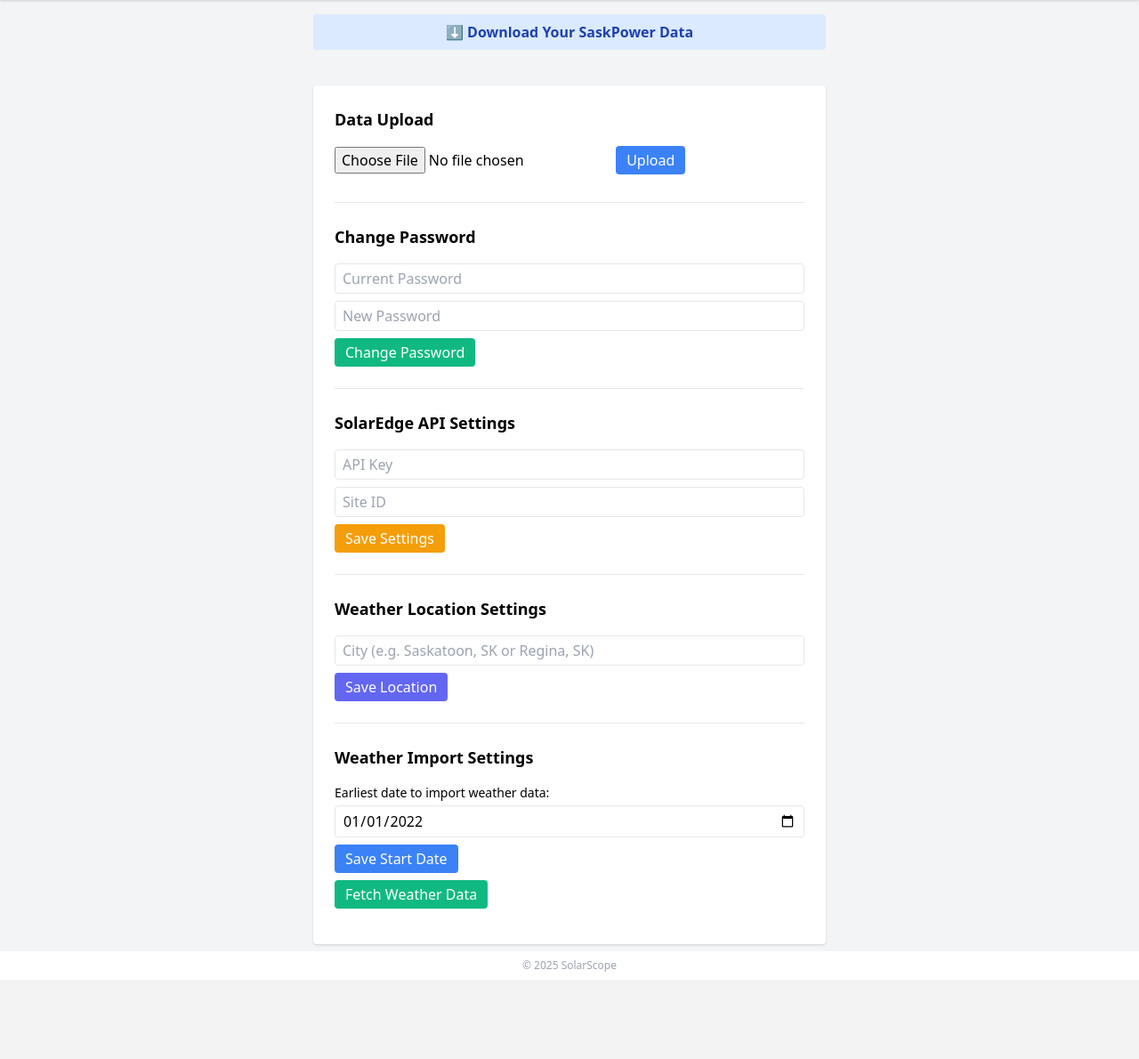
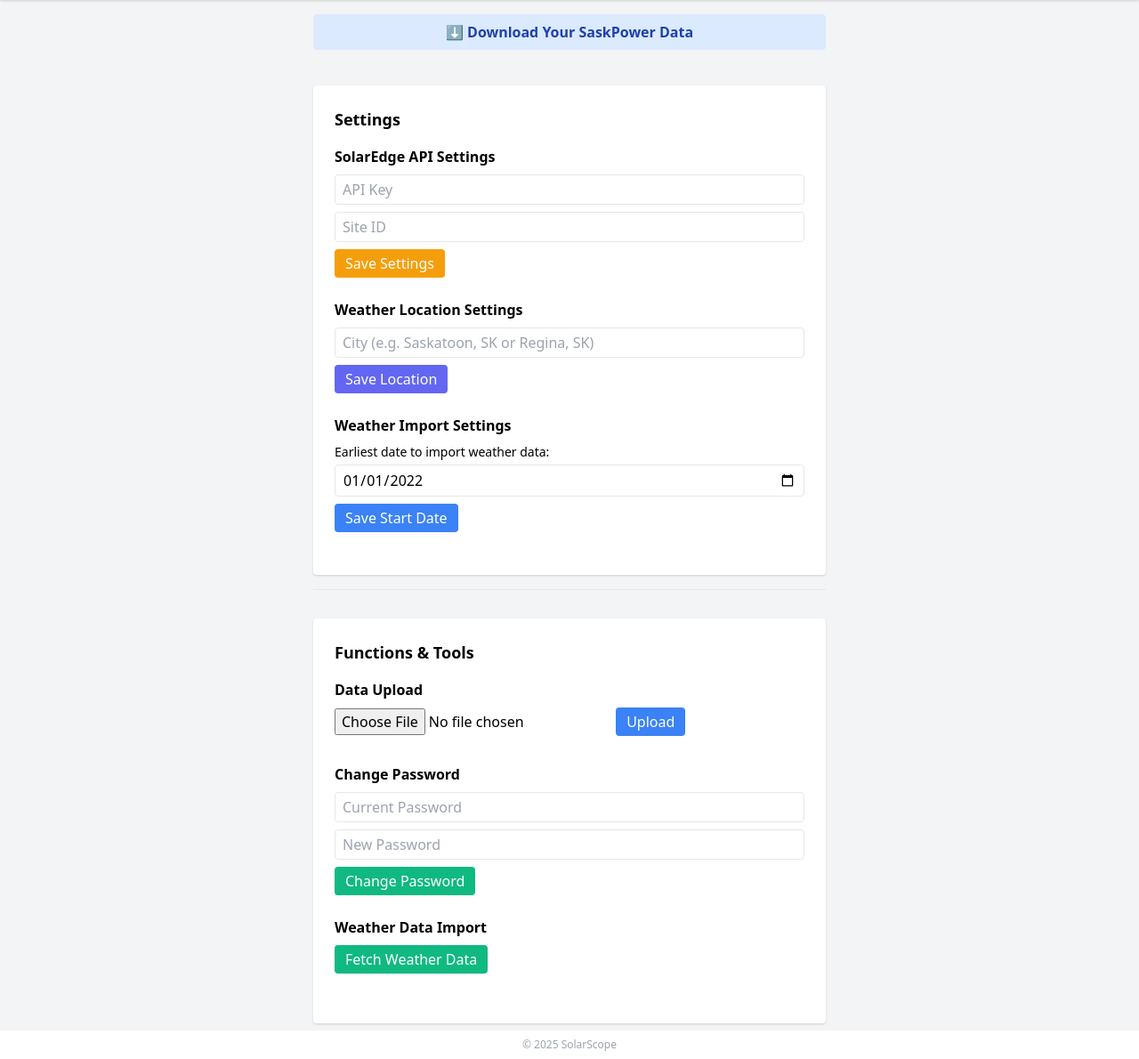
Before and after one commit to scottwf/solarscope, a Flask app: page /admin in a window 1280 px wide. Shown: the part 60-1250 px from the top of the page at 89% size. Before the commit the page ends 1152 px from the top, so only its background shows below. Run offline with Flask 3, Linux system fonts and the light colour scheme; the visitor is signed in with stand-in values (Sample User, id 1); data that the repository does not hold is empty.

Commit message:
Refactor admin page into settings and functions sections

```diff
--- a/app/templates/admin.html
+++ b/app/templates/admin.html
@@ -16,29 +16,78 @@
     <a href="https://www.saskpower.com/accounts-services/manage-your-account/myaccount" target="_blank" rel="noopener" class="block mb-4 px-4 py-2 bg-blue-100 text-blue-800 rounded hover:bg-blue-200 text-center font-semibold">⬇️ Download Your SaskPower Data</a>
   </div>
   <main class="flex-1 flex flex-col items-center p-2">
-    <div class="w-full max-w-xl bg-white rounded shadow p-6 mt-4">
-      <h2 class="text-lg font-semibold mb-4">Data Upload</h2>
+    <!-- SETTINGS SECTION -->
+    <section class="w-full max-w-xl bg-white rounded shadow p-6 mt-4">
+      <h2 class="text-lg font-semibold mb-4">Settings</h2>
+
+      <!-- SolarEdge API Settings -->
+      <div class="mb-6">
+        <h3 class="font-semibold mb-2">SolarEdge API Settings</h3>
+        <form id="solarForm" method="POST" action="/admin/solar-settings">
+          <input type="text" id="solarApiKey" name="api_key" placeholder="API Key" class="border rounded px-2 py-1 mb-2 w-full"><br>
+          <input type="text" id="solarSiteId" name="site_id" placeholder="Site ID" class="border rounded px-2 py-1 mb-2 w-full"><br>
+          <button type="submit" class="px-3 py-1 rounded bg-yellow-500 text-white hover:bg-yellow-600">Save Settings</button>
+        </form>
+        <div id="solarStatus" class="text-sm mt-2"></div>
+      </div>
+
+      <!-- Weather Location Settings -->
+      <div class="mb-6">
+        <h3 class="font-semibold mb-2">Weather Location Settings</h3>
+        <form id="weatherForm" method="POST" action="/admin/weather-settings">
+          <input type="text" id="weatherLocation" name="location" placeholder="City (e.g. Saskatoon, SK or Regina, SK)" class="border rounded px-2 py-1 mb-2 w-full"><br>
+          <button type="submit" class="px-3 py-1 rounded bg-indigo-500 text-white hover:bg-indigo-600">Save Location</button>
+        </form>
+        <div id="weatherStatus" class="text-sm mt-2"></div>
+      </div>
+
+      <!-- Weather Import Settings -->
+      <div class="mb-6">
+        <h3 class="font-semibold mb-2">Weather Import Settings</h3>
+        <form id="weatherStartForm" class="mb-2">
+          <label for="weatherStartDate" class="block text-sm mb-1">Earliest date to import weather data:</label>
+          <input type="date" id="weatherStartDate" name="weather_start_date" value="2022-01-01" class="border rounded px-2 py-1 mb-2 w-full">
+          <button type="submit" class="px-3 py-1 rounded bg-blue-500 text-white hover:bg-blue-600">Save Start Date</button>
+        </form>
+      </div>
+    </section>
+
+    <div class="my-4 border-b border-gray-200 w-full max-w-xl"></div>
+
+    <!-- FUNCTIONS & TOOLS SECTION -->
+    <section class="w-full max-w-xl bg-white rounded shadow p-6 mt-4">
+      <h2 class="text-lg font-semibold mb-4">Functions &amp; Tools</h2>
+
+      <!-- Data Upload -->
+      <div class="mb-6">
+        <h3 class="font-semibold mb-2">Data Upload</h3>
         <form id="uploadForm" enctype="multipart/form-data" method="POST" action="/upload">
           <input type="file" name="file" class="mb-2" required />
           <button type="submit" class="px-3 py-1 rounded bg-blue-500 text-white hover:bg-blue-600">Upload</button>
         </form>
         <div id="uploadStatus" class="text-sm mt-2"></div>
-      <hr class="my-6">
-      <h2 class="text-lg font-semibold mb-4">Change Password</h2>
+      </div>
+
+      <!-- Change Password -->
+      <div class="mb-6">
+        <h3 class="font-semibold mb-2">Change Password</h3>
         <form id="passwordForm" method="POST" action="/change-password">
           <input type="password" name="old_password" placeholder="Current Password" class="border rounded px-2 py-1 mb-2 w-full" required><br>
           <input type="password" name="new_password" placeholder="New Password" class="border rounded px-2 py-1 mb-2 w-full" required><br>
           <button type="submit" class="px-3 py-1 rounded bg-green-500 text-white hover:bg-green-600">Change Password</button>
         </form>
         <div id="passwordStatus" class="text-sm mt-2"></div>
-      <hr class="my-6">
-      <h2 class="text-lg font-semibold mb-4">SolarEdge API Settings</h2>
-      <form id="solarForm" method="POST" action="/admin/solar-settings">
-        <input type="text" id="solarApiKey" name="api_key" placeholder="API Key" class="border rounded px-2 py-1 mb-2 w-full"><br>
-        <input type="text" id="solarSiteId" name="site_id" placeholder="Site ID" class="border rounded px-2 py-1 mb-2 w-full"><br>
-        <button type="submit" class="px-3 py-1 rounded bg-yellow-500 text-white hover:bg-yellow-600">Save Settings</button>
-      </form>
-      <div id="solarStatus" class="text-sm mt-2"></div>
+      </div>
+
+      <!-- Fetch Weather Data -->
+      <div class="mb-6">
+        <h3 class="font-semibold mb-2">Weather Data Import</h3>
+        <button id="fetchWeatherBtn" class="px-3 py-1 rounded bg-green-500 text-white hover:bg-green-600 mb-2">Fetch Weather Data</button>
+        <div id="weatherFetchStatus" class="text-sm mt-2"></div>
+        <div id="weatherSummary" class="text-xs text-gray-600 mt-2"></div>
+      </div>
+
+    </section>
 <script>
 // AJAX for SolarEdge settings
 window.addEventListener('DOMContentLoaded', function() {
@@ -55,23 +104,6 @@ window.addEventListener('DOMContentLoaded', function() {
   };
 });
 </script>
-      <hr class="my-6">
-      <h2 class="text-lg font-semibold mb-4">Weather Location Settings</h2>
-      <form id="weatherForm" method="POST" action="/admin/weather-settings">
-        <input type="text" id="weatherLocation" name="location" placeholder="City (e.g. Saskatoon, SK or Regina, SK)" class="border rounded px-2 py-1 mb-2 w-full"><br>
-        <button type="submit" class="px-3 py-1 rounded bg-indigo-500 text-white hover:bg-indigo-600">Save Location</button>
-      </form>
-      <div id="weatherStatus" class="text-sm mt-2"></div>
-      <hr class="my-6">
-      <h2 class="text-lg font-semibold mb-4">Weather Import Settings</h2>
-      <form id="weatherStartForm" class="mb-2">
-        <label for="weatherStartDate" class="block text-sm mb-1">Earliest date to import weather data:</label>
-        <input type="date" id="weatherStartDate" name="weather_start_date" value="2022-01-01" class="border rounded px-2 py-1 mb-2 w-full">
-        <button type="submit" class="px-3 py-1 rounded bg-blue-500 text-white hover:bg-blue-600">Save Start Date</button>
-      </form>
-      <button id="fetchWeatherBtn" class="px-3 py-1 rounded bg-green-500 text-white hover:bg-green-600 mb-2">Fetch Weather Data</button>
-      <div id="weatherFetchStatus" class="text-sm mt-2"></div>
-<div id="weatherSummary" class="text-xs text-gray-600 mt-2"></div>
 <!-- Open-Meteo does NOT require an API key -->
 <script>
 // Weather summary viewer
@@ -158,7 +190,6 @@ window.addEventListener('DOMContentLoaded', async function() {
   };
 });
 </script>
-    </div>
   </main>
   <footer class="bg-white text-center text-xs text-gray-400 py-2">&copy; 2025 SolarScope</footer>
   <script>
```
Also changed, not shown: docs/admin_refactor_instructions.md (added, +48 -0 lines). Lines whose indentation alone changed are shown as unchanged.
